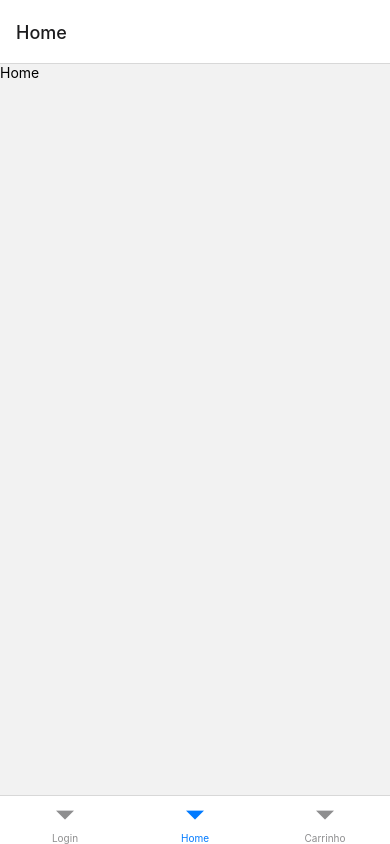
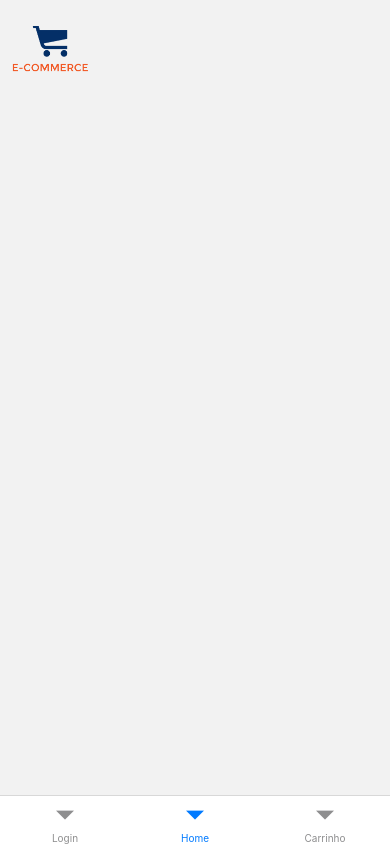
Before and after one commit to RamonSG/rnFinalProject, a React Native app: screen /Home in a window 390 px wide. Built offline with nearby package versions, Linux system fonts and the light colour scheme.

Commit message:
Atualização da página login

```diff
--- a/App.js
+++ b/App.js
@@ -14,10 +14,22 @@ export default function App() {
 
   return (
     <NavigationContainer>
-      <Tab.Navigator>
-        <Tab.Screen name="Login" component={Login} />
-        <Tab.Screen name="Home" component={Home} />
-        <Tab.Screen name="Carrinho" component={Carrinho} />
+      <Tab.Navigator initialRouteName= "Login">
+        <Tab.Screen
+          options={{ headerShown: false }}
+          name="Login"
+          component={Login}
+        />
+        <Tab.Screen
+          options={{ headerShown: false }}
+          name="Home"
+          component={Home}
+        />
+        <Tab.Screen
+          options={{ headerShown: false }}
+          name="Carrinho"
+          component={Carrinho}
+        />
       </Tab.Navigator>
     </NavigationContainer>
   );
--- /dev/null
+++ b/Src/Components/Header/Header.js
@@ -0,0 +1,21 @@
+/* eslint-disable prettier/prettier */
+import React from 'react';
+import {Image} from 'react-native';
+import {useNavigation} from '@react-navigation/core';
+
+import style from './style.js';
+
+function Header(){
+
+    const navigation = useNavigation();
+
+    return (
+        <Image
+            source={require('../../Assets/IMG/logo.png')}
+            style= {style.logo}
+            onPress={() => navigation.navigate('Home')}
+        />
+    );
+}
+
+export default Header;
--- /dev/null
+++ b/Src/Components/Header/style.js
@@ -0,0 +1,12 @@
+/* eslint-disable prettier/prettier */
+import { StyleSheet } from 'react-native';
+
+const style = StyleSheet.create({
+    logo:{
+        width: 100,
+        height: 100,
+    },
+
+});
+
+export default style;
--- a/Src/Pages/Home/index.js
+++ b/Src/Pages/Home/index.js
@@ -1,13 +1,14 @@
 /* eslint-disable prettier/prettier */
 import React from 'react';
 import {View, Text} from 'react-native';
+import Header from '../../Components/Header/Header.js';
 
 import './style.js';
 
 function Home(){
     return (
         <View>
-            <Text>Home</Text>
+            <Header/>
         </View>
     );
 }
```
